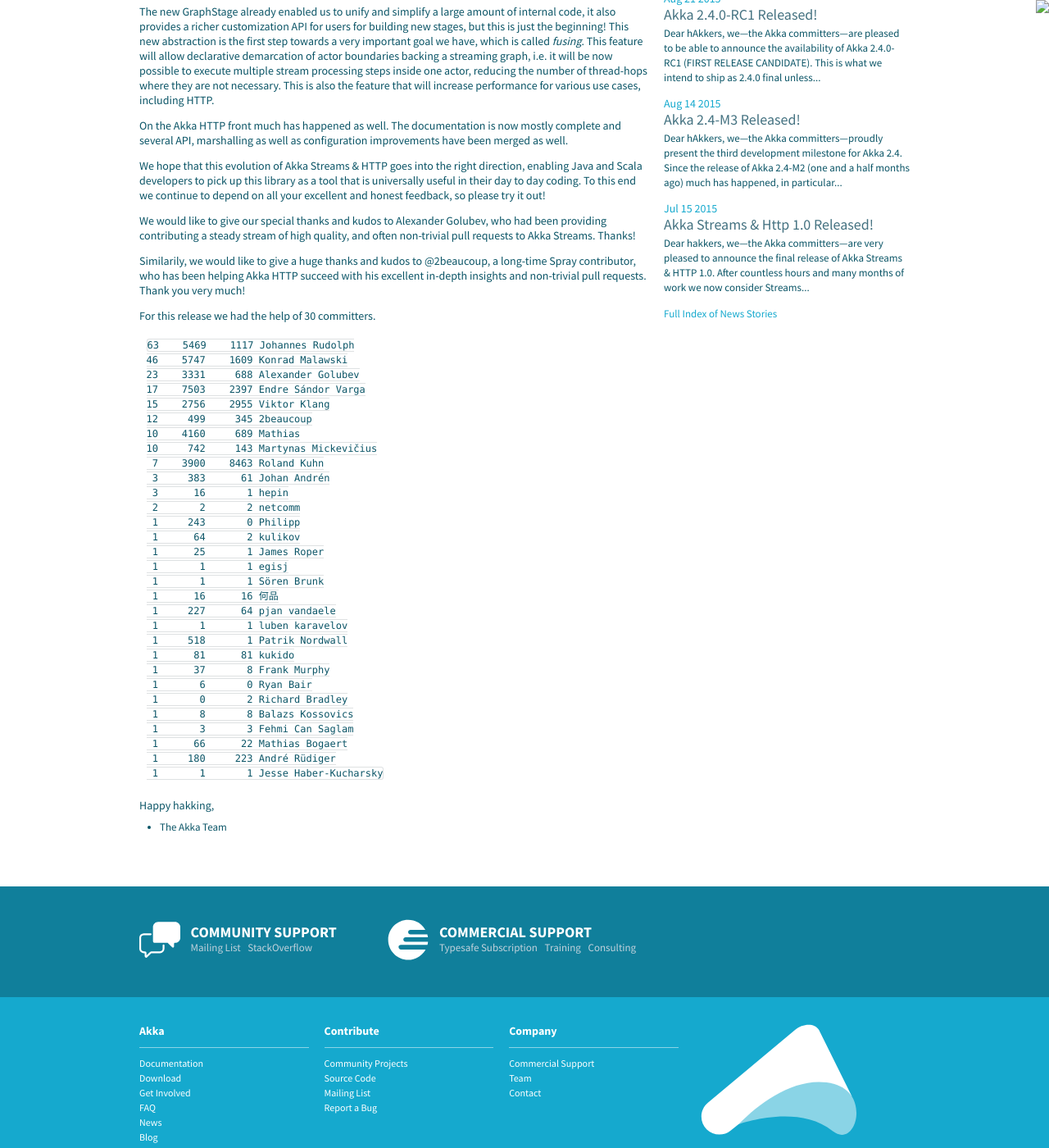
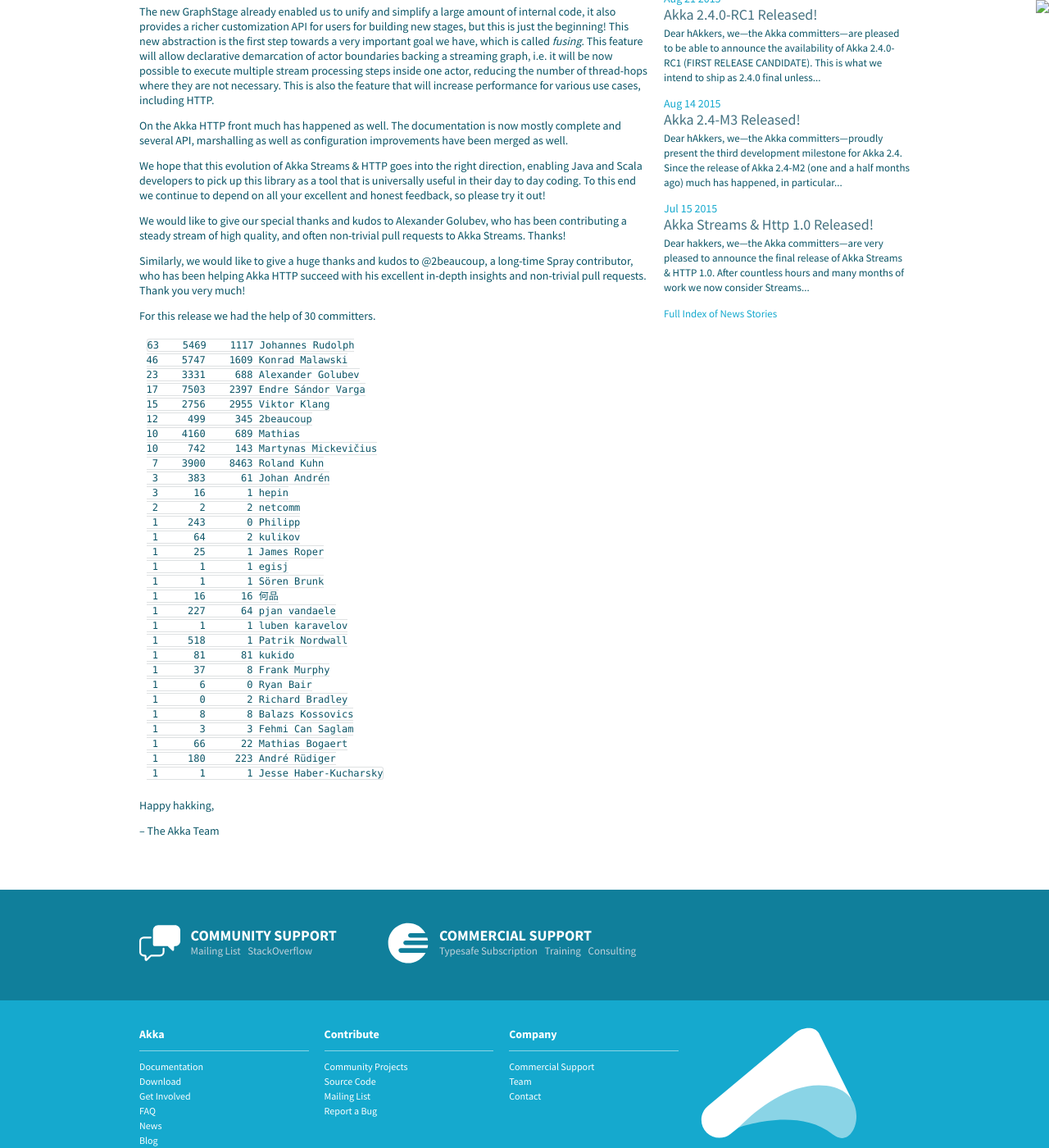
Before and after one commit to raboof/akka.github.com, a Jekyll site: the page built from news/_posts/2015-11-05-akka-streams-2.0-M1-released.md, in a window 1280 px wide and 1400 px high, scrolled down 858 px. Shown: the whole window at 82% size. Built offline with Jekyll 4.4.1, drawn with Linux system fonts in a browser that asks for light colours.

Commit message:
Minor touchups.

```diff
--- a/news/_posts/2015-11-05-akka-streams-2.0-M1-released.md
+++ b/news/_posts/2015-11-05-akka-streams-2.0-M1-released.md
@@ -27,9 +27,9 @@
 
 We hope that this evolution of Akka Streams & HTTP goes into the right direction, enabling Java and Scala developers to pick up this library as a tool that is universally useful in their day to day coding. To this end we continue to depend on all your excellent and honest feedback, so please try it out!
 
-We would like to give our special thanks and kudos to Alexander Golubev, who had been providing contributing a steady stream of high quality, and often non-trivial pull requests to Akka Streams. Thanks!
+We would like to give our special thanks and kudos to Alexander Golubev, who has been contributing a steady stream of high quality, and often non-trivial pull requests to Akka Streams. Thanks!
 
-Similarily, we would like to give a huge thanks and kudos to @2beaucoup, a long-time Spray contributor, who has been helping Akka HTTP succeed with his excellent in-depth insights and non-trivial pull requests. Thank you very much!
+Similarly, we would like to give a huge thanks and kudos to @2beaucoup, a long-time Spray contributor, who has been helping Akka HTTP succeed with his excellent in-depth insights and non-trivial pull requests. Thank you very much!
 
 For this release we had the help of 30 committers.
 
@@ -65,4 +65,5 @@
      1       1       1 Jesse Haber-Kucharsky
 
 Happy hakking,
- - The Akka Team
+
+-- The Akka Team
```
